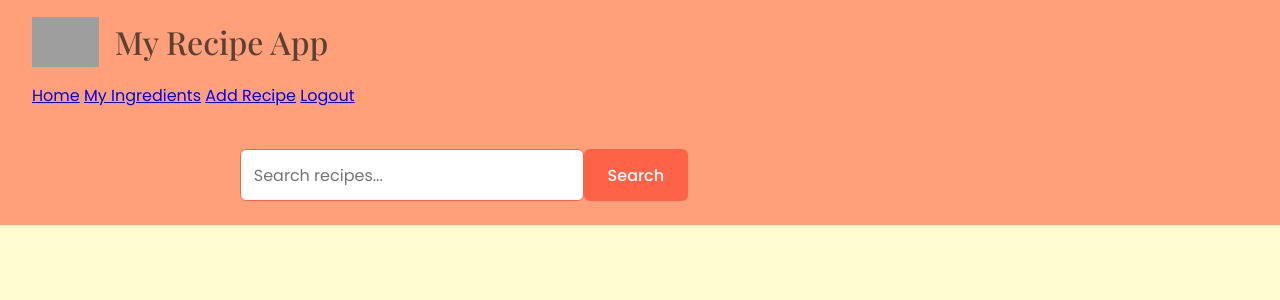
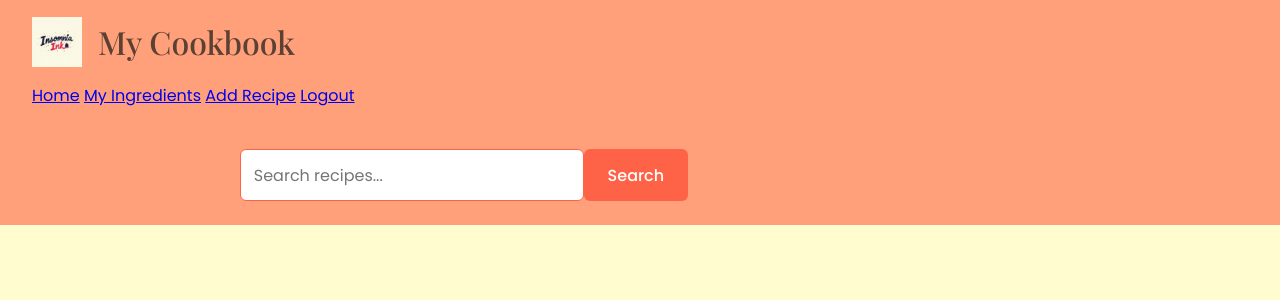
Before and after one commit to notdredre/RecipeTracker, a Flask app: template App/templates/recipes.html in a window 1280 px wide. Shown: the top 300 px of the page. Run offline with Flask 3, Linux system fonts and the light colour scheme; the template is opened without the code that fills it, so the values that code supplies are empty; grey boxes are pictures that could not be loaded.

Commit message:
Change Logo and App name on Recipe

```diff
--- a/App/templates/recipes.html
+++ b/App/templates/recipes.html
@@ -19,7 +19,7 @@
     <header>
         <div class="logo-container">
             <img src="/static/logo.png" alt="Logo" class="logo">
-            <h1>My Recipe App</h1>
+            <h1>My Cookbook</h1>
         </div>
         <nav>
             <a href="/home">Home</a>
```
Also changed, not shown: App/static/logo.png (renamed from App/static/logoB1.png).
